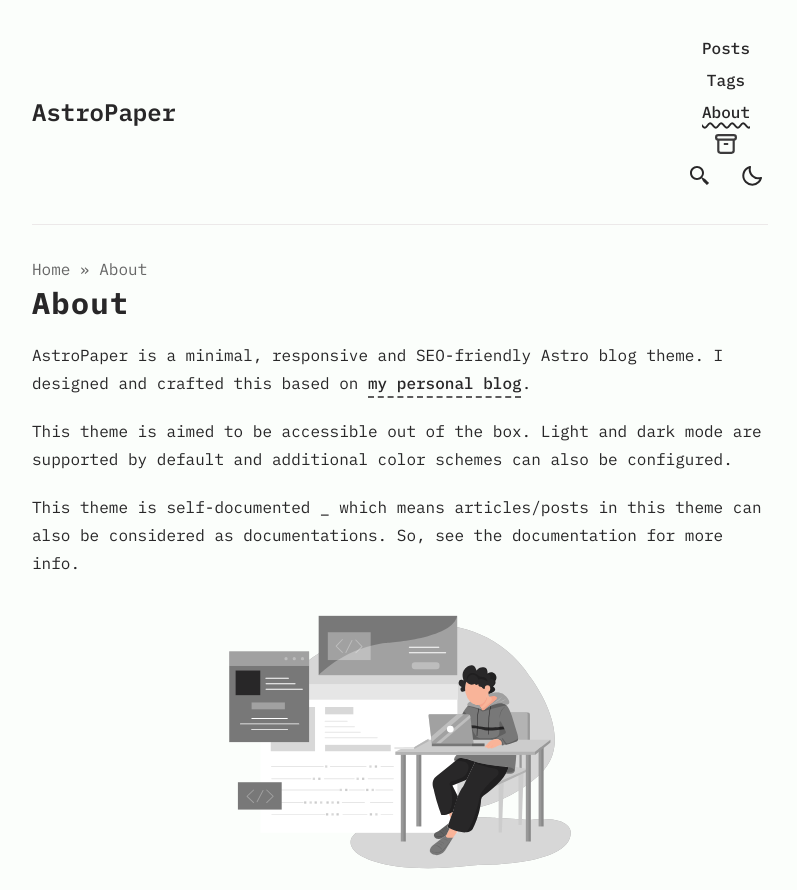
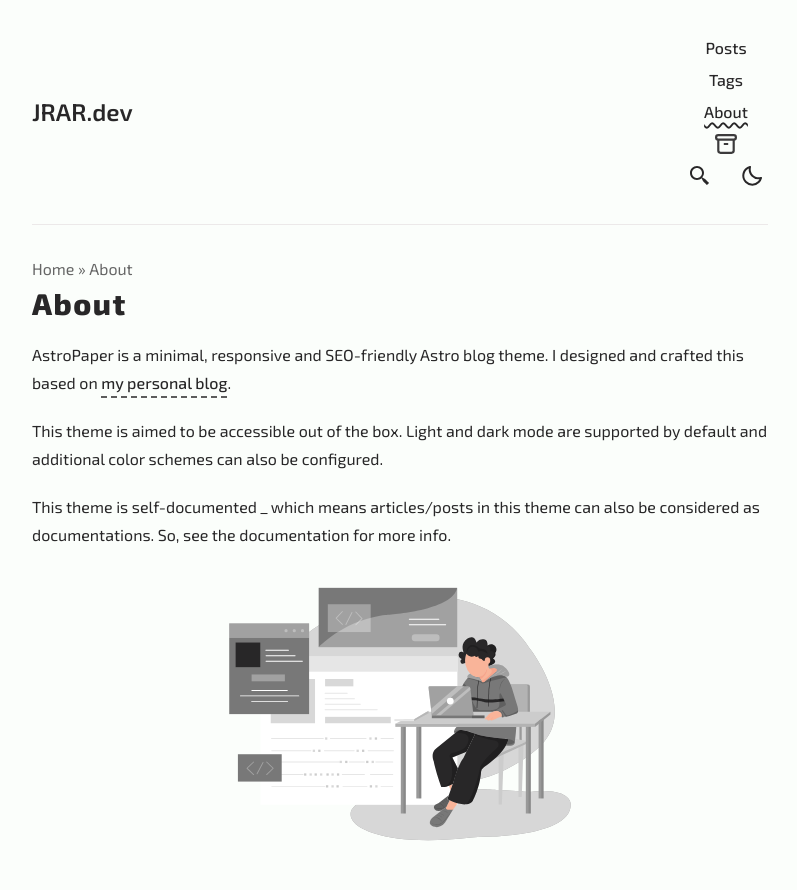
Before and after one commit to jrarick/jrar.dev, an Astro site: page /about in a window 1280 px wide. Shown: the top 890 px of the page, without its empty margins (240-1037 px from the left). Built offline with nearby package versions, Linux system fonts and the light colour scheme; Astro itself is replaced by a stand-in of ours.

Commit message:
changed font and updated config

```diff
--- a/src/config.ts
+++ b/src/config.ts
@@ -1,11 +1,11 @@
 import type { Site, SocialObjects } from "./types";
 
 export const SITE: Site = {
-  website: "https://astro-paper.pages.dev/", // replace this with your deployed domain
-  author: "Sat Naing",
-  profile: "https://satnaing.dev/",
+  website: "https://jrar.dev/", // replace this with your deployed domain
+  author: "Josh Rarick",
+  profile: "https://jrar.dev/",
   desc: "A minimal, responsive and SEO-friendly Astro blog theme.",
-  title: "AstroPaper",
+  title: "JRAR.dev",
   ogImage: "astropaper-og.jpg",
   lightAndDarkMode: true,
   postPerIndex: 4,
@@ -13,7 +13,7 @@ export const SITE: Site = {
   scheduledPostMargin: 15 * 60 * 1000, // 15 minutes
   showArchives: true,
   editPost: {
-    url: "https://github.com/satnaing/astro-paper/edit/main/src/content/blog",
+    url: "https://github.com/jrarick/jrar.dev/edit/main/src/content/blog",
     text: "Suggest Changes",
     appendFilePath: true,
   },
@@ -34,122 +34,32 @@ export const LOGO_IMAGE = {
 export const SOCIALS: SocialObjects = [
   {
     name: "Github",
-    href: "https://github.com/satnaing/astro-paper",
+    href: "https://github.com/jrarick",
     linkTitle: ` ${SITE.title} on Github`,
     active: true,
   },
   {
-    name: "Facebook",
-    href: "https://github.com/satnaing/astro-paper",
-    linkTitle: `${SITE.title} on Facebook`,
-    active: true,
-  },
-  {
     name: "Instagram",
-    href: "https://github.com/satnaing/astro-paper",
+    href: "https://www.instagram.com/joshrarick/",
     linkTitle: `${SITE.title} on Instagram`,
     active: true,
   },
   {
     name: "LinkedIn",
-    href: "https://github.com/satnaing/astro-paper",
+    href: "https://www.linkedin.com/in/rarick-joshua/",
     linkTitle: `${SITE.title} on LinkedIn`,
     active: true,
   },
   {
     name: "Mail",
-    href: "mailto:yourmail@gmail.com",
+    href: "mailto:rarick.joshua.e@gmail.com",
     linkTitle: `Send an email to ${SITE.title}`,
     active: false,
   },
   {
     name: "X",
-    href: "https://github.com/satnaing/astro-paper",
+    href: "https://x.com/josh_rarick",
     linkTitle: `${SITE.title} on X`,
     active: false,
   },
-  {
-    name: "Twitch",
-    href: "https://github.com/satnaing/astro-paper",
-    linkTitle: `${SITE.title} on Twitch`,
-    active: false,
-  },
-  {
-    name: "YouTube",
-    href: "https://github.com/satnaing/astro-paper",
-    linkTitle: `${SITE.title} on YouTube`,
-    active: false,
-  },
-  {
-    name: "WhatsApp",
-    href: "https://github.com/satnaing/astro-paper",
-    linkTitle: `${SITE.title} on WhatsApp`,
-    active: false,
-  },
-  {
-    name: "Snapchat",
-    href: "https://github.com/satnaing/astro-paper",
-    linkTitle: `${SITE.title} on Snapchat`,
-    active: false,
-  },
-  {
-    name: "Pinterest",
-    href: "https://github.com/satnaing/astro-paper",
-    linkTitle: `${SITE.title} on Pinterest`,
-    active: false,
-  },
-  {
-    name: "TikTok",
-    href: "https://github.com/satnaing/astro-paper",
-    linkTitle: `${SITE.title} on TikTok`,
-    active: false,
-  },
-  {
-    name: "CodePen",
-    href: "https://github.com/satnaing/astro-paper",
-    linkTitle: `${SITE.title} on CodePen`,
-    active: false,
-  },
-  {
-    name: "Discord",
-    href: "https://github.com/satnaing/astro-paper",
-    linkTitle: `${SITE.title} on Discord`,
-    active: false,
-  },
-  {
-    name: "GitLab",
-    href: "https://github.com/satnaing/astro-paper",
-    linkTitle: `${SITE.title} on GitLab`,
-    active: false,
-  },
-  {
-    name: "Reddit",
-    href: "https://github.com/satnaing/astro-paper",
-    linkTitle: `${SITE.title} on Reddit`,
-    active: false,
-  },
-  {
-    name: "Skype",
-    href: "https://github.com/satnaing/astro-paper",
-    linkTitle: `${SITE.title} on Skype`,
-    active: false,
-  },
-  {
-    name: "Steam",
-    href: "https://github.com/satnaing/astro-paper",
-    linkTitle: `${SITE.title} on Steam`,
-    active: false,
-  },
-  {
-    name: "Telegram",
-    href: "https://github.com/satnaing/astro-paper",
-    linkTitle: `${SITE.title} on Telegram`,
-    active: false,
-  },
-  {
-    name: "Mastodon",
-    href: "https://github.com/satnaing/astro-paper",
-    linkTitle: `${SITE.title} on Mastodon`,
-    active: false,
-  },
 ];
--- a/src/layouts/Layout.astro
+++ b/src/layouts/Layout.astro
@@ -111,7 +111,7 @@ const structuredData = {
     <link rel="preconnect" href="https://fonts.googleapis.com" />
     <link rel="preconnect" href="https://fonts.gstatic.com" crossorigin />
     <link
-      href="https://fonts.googleapis.com/css2?family=IBM+Plex+Mono:ital,wght@0,400;0,500;0,600;0,700;1,400;1,600&display=swap"
+      href="https://fonts.googleapis.com/css2?family=Exo+2:ital,wght@0,100..900;1,100..900&family=Exo:ital,wght@0,100..900;1,100..900&family=Lora:ital,wght@0,400..700;1,400..700&display=swap"
       rel="preload"
       as="style"
       onload="this.onload=null; this.rel='stylesheet';"
--- a/src/utils/loadGoogleFont.ts
+++ b/src/utils/loadGoogleFont.ts
@@ -45,14 +45,14 @@ async function loadGoogleFonts(
 > {
   const fontsConfig = [
     {
-      name: "IBM Plex Mono",
-      font: "IBM+Plex+Mono",
+      name: "Exo 2",
+      font: "Exo+2",
       weight: 400,
       style: "normal",
     },
     {
-      name: "IBM Plex Mono",
-      font: "IBM+Plex+Mono:wght@700",
+      name: "Exo 2",
+      font: "Exo+2:wght@700",
       weight: 700,
       style: "bold",
     },
--- a/tailwind.config.cjs
+++ b/tailwind.config.cjs
@@ -60,9 +60,8 @@ module.exports = {
         }
       },
       fontFamily: {
-        mono: ["IBM Plex Mono", "monospace"],
+        mono: ["'Exo 2'", "monospace"],
       },
-
       typography: {
         DEFAULT: {
           css: {
```
